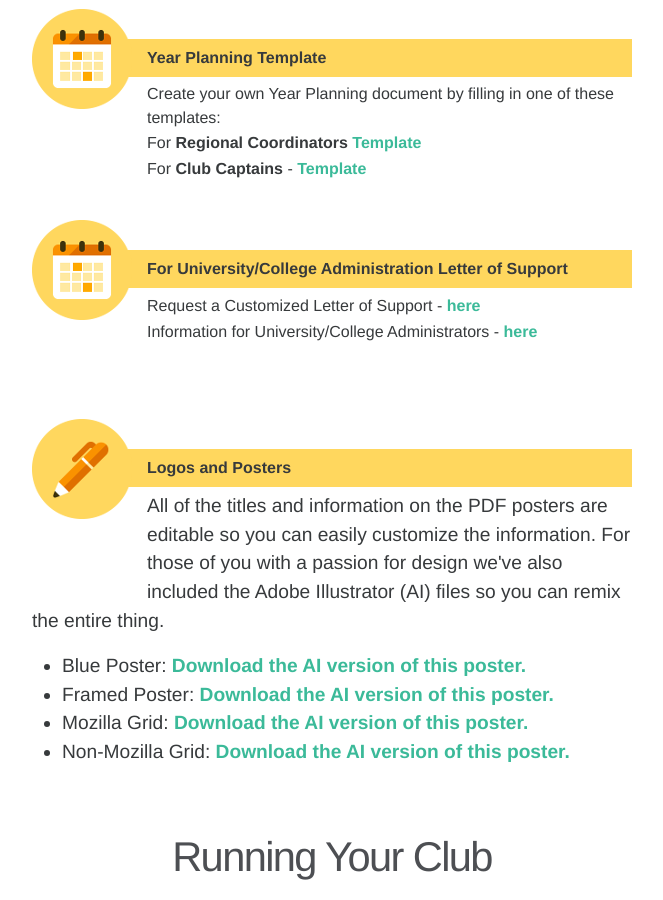
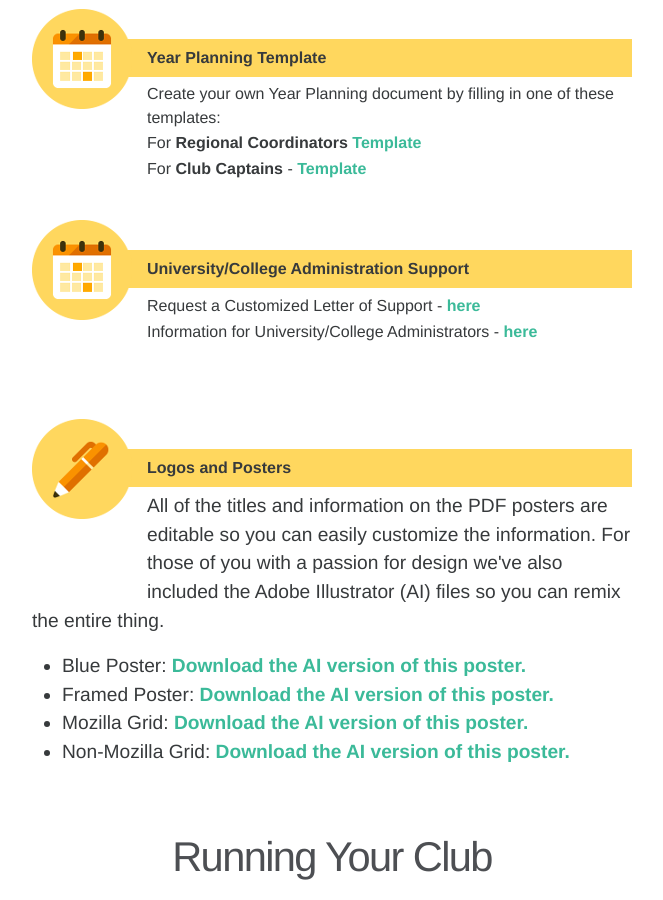
Before and after one commit to mozilla/mozilla-campus-clubs, a Jekyll site: the page built from _pages/resources.md, in a window 1280 px wide and 900 px high, scrolled down 1132 px. Shown: the whole window, without its empty margins (308-971 px from the left). Built offline with Jekyll 4.4.1, drawn with Linux system fonts in a browser that asks for light colours; some web fonts are replaced.

Commit message:
Changed title in resource section

```diff
--- a/_pages/resources.md
+++ b/_pages/resources.md
@@ -59,9 +59,10 @@ ref: resources
 
 <div class="resources">
   <img src="/static/img/calendar.png" alt="">
-  <a class="head-link">For University/College Administration Letter of Support </a>
+  <a class="head-link">University/College Administration Support </a>
   <span>
-  Request a Customized Letter of Support - <a href="https://docs.google.com/forms/d/e/1FAIpQLSfJgBMdYRM0d4rJSpksXv-RWdYr6adFKeRT7SIfefzzFnAD2w/viewform">here</a><br>
+  Request a Customized Letter of Support - <a href="https://docs.google.com/forms/d/e/1FAIpQLSfJgBMdYRM0d4rJSpksXv-RWdYr6adFKeRT7SIfefzzFnAD2w/viewform">here</a>
+  <br>
   Information for University/College Administrators - <a href="https://docs.google.com/document/d/1ybN-jGqncUuvHTYgto-4LiJXoiJTMe0_--a6K_ryoog/pub">here</a><br>
   </span>
 </div>
```
